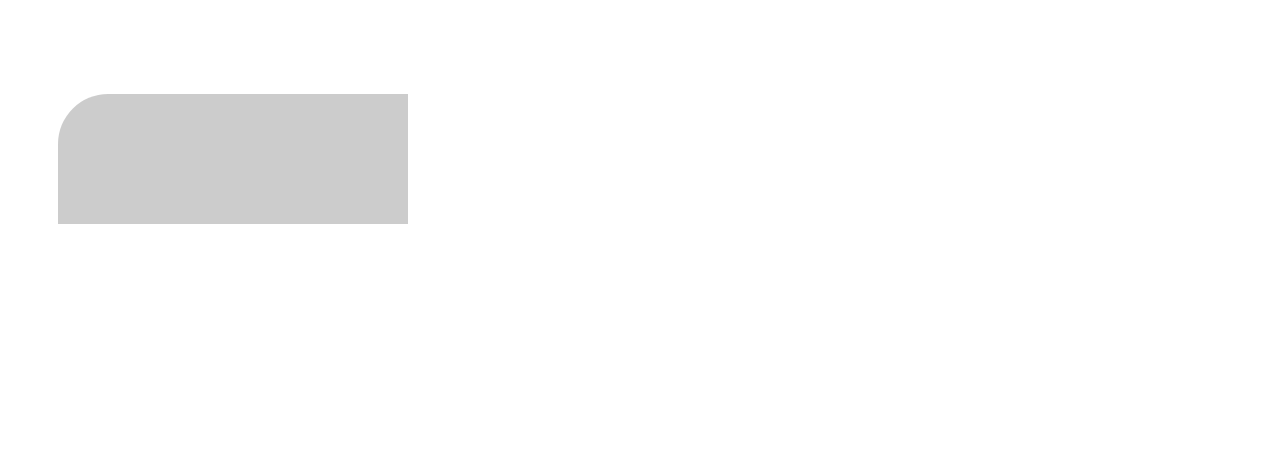
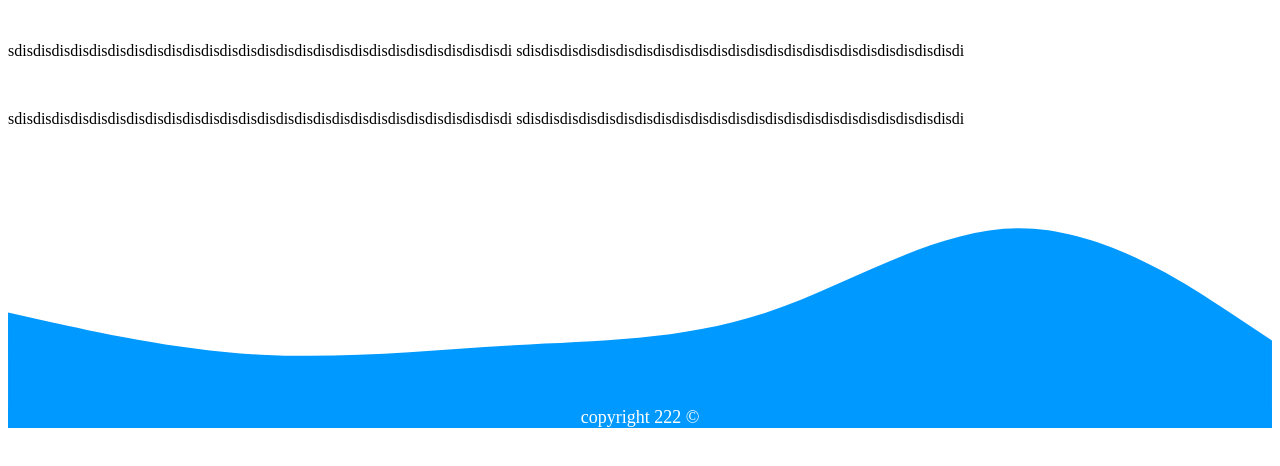
Before and after one commit to nilshehu/nilshehu, a plain HTML site: page 8/index.html in a window 1280 px wide. Drawn offline with Linux system fonts and the light colour scheme.

Commit message:
efjuisei

```diff
--- a/8/index.html
+++ b/8/index.html
@@ -4,19 +4,55 @@
     <meta charset="UTF-8">
     <meta name="viewport" content="width=device-width, initial-scale=1.0">
     <title>Document</title>
+    <style>
+footer{
+    background-color: #0099ff;
+    height: auto;
+    margin: -40px 0 0 0;
+}
+footer p{
+    text-align: center;
+    color:white;
+    font-size: 18px;
+
+}
+
+
+    </style>
 </head>
 <body>
-    <!-- <svg width="100" hight="100">
+    <!-- <svg width="100" height="100">
         <circle  cx="22" cy="22" r="22" stroke="blue" stroke-weidth="22" fill="grey"/>
     </svg>
     <svg width="400" height="100">
         <rect width="400" height="100" style="fill:rgb(0, 0,255); stroke-width: 10; stroke:rgb(0, 0,0);"/>
     </svg> -->
-<br><br>
-    <svg width="400" height="180">
+<!-- <br><br> -->
+    <!-- <svg width="400" height="180">
         <rect x="50" y="50" rx="50" ry="50" width="400" height="200"
         style="fill: aquamarine,gray;stroke-width:5; opacity:0.2"/>
-    </svg>
+    </svg> -->
+
+    <!--<svg width="300" height="200">
+        <polygon points="100,10 40, 198 190, 78 10, 78 160,198" style="fill: black; stroke:blue; stroke-width=22; fill-rule:evenodd"/>
+    <--</svg>-->
+    <br>
+ <p>sdisdisdisdisdisdisdisdisdisdisdisdisdisdisdisdisdisdisdisdisdisdisdisdisdisdisdi
+    sdisdisdisdisdisdisdisdisdisdisdisdisdisdisdisdisdisdisdisdisdisdisdisdi</p>
+<br>
+<p>sdisdisdisdisdisdisdisdisdisdisdisdisdisdisdisdisdisdisdisdisdisdisdisdisdisdisdi
+    sdisdisdisdisdisdisdisdisdisdisdisdisdisdisdisdisdisdisdisdisdisdisdisdi</p>
+
+    <svg xmlns="http://www.w3.org/2000/svg" viewBox="0 0 1440 320"><path fill="#0099ff" fill-opacity="1" d="M0,192L48,202.7C96,213,192,235,288,240C384,245,480,235,576,229.3C672,224,768,224,864,192C960,160,1056,96,1152,96C1248,96,1344,160,1392,192L1440,224L1440,320L1392,320C1344,320,1248,320,1152,320C1056,320,960,320,864,320C768,320,672,320,576,320C480,320,384,320,288,320C192,320,96,320,48,320L0,320Z"></path></svg>
+    <footer>
+        <p>copyright 222 &copy</p>
+    </footer>
+
+
+
+
+
+
 
 
 </body>
```
Also changed, not shown: 8/part2/contact.html (added, +27 -0 lines), 8/part2/index.html (added, +25 -0 lines), 8/part2/about.html (added).
